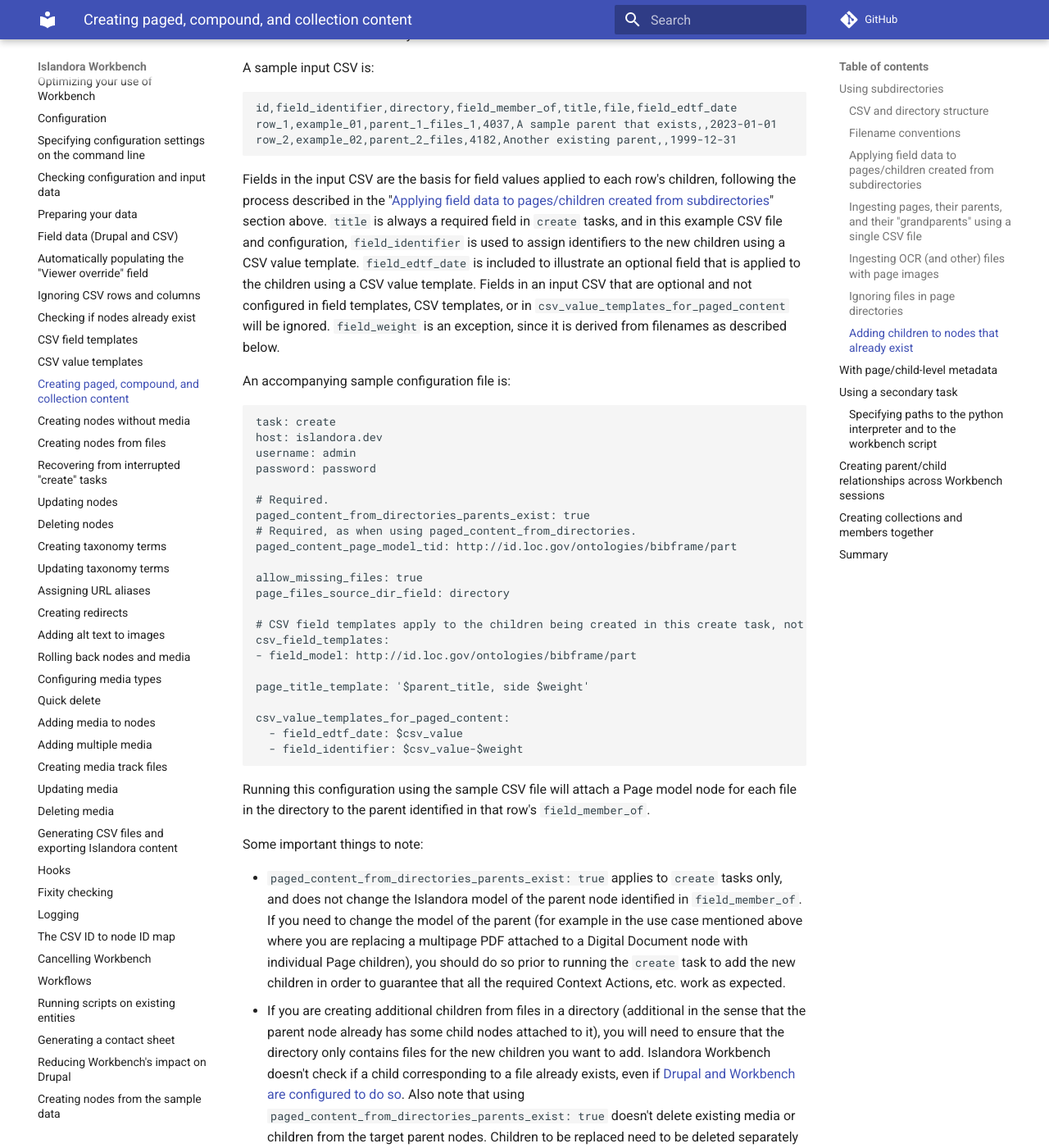
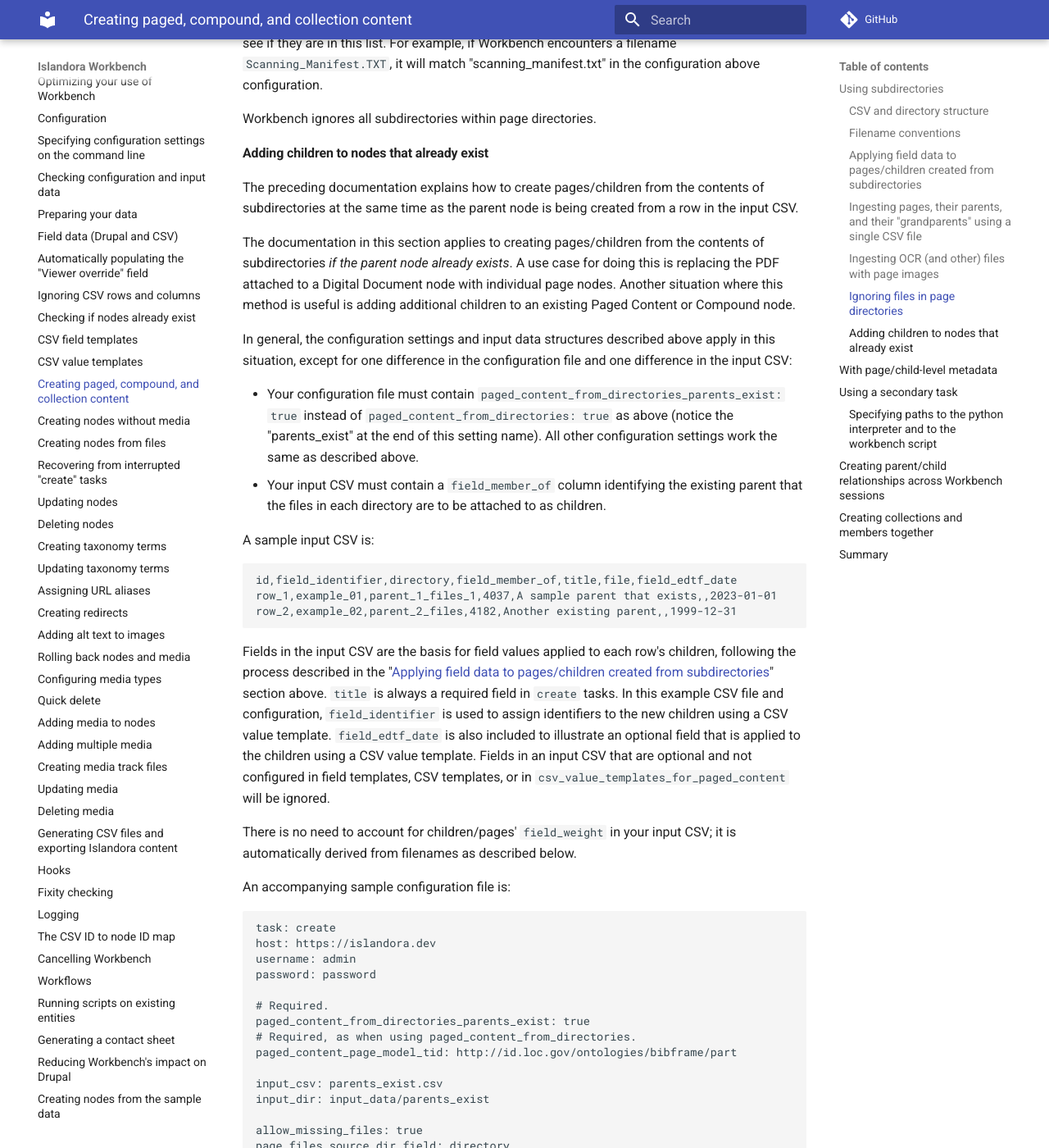
Before and after one commit to mjordan/islandora_workbench_docs, an MkDocs documentation site: the page built from docs/paged_and_compound.md, in a window 1280 px wide and 1400 px high, scrolled down 8892 px. Shown: the whole window at 82% size. Built offline with MkDocs 1.6.1 and Material for MkDocs 9.7.7, drawn with Linux system fonts in a browser that asks for light colours; comment, search, counter and statistics services are not loaded; some of the changed text lies outside the part shown.

Commit message:
Some more cleanups and edits.

````diff
--- a/docs/paged_and_compound.md
+++ b/docs/paged_and_compound.md
@@ -1,6 +1,7 @@
 Islandora Workbench provides three ways to create paged and compound content:
 
 * using a subdirectory structure to define the relationship between the parent item and its children
+* using a subdirectory structure to define the relationship between an existing parent item and its children
 * using page-level metadata in the CSV to establish that relationship
 * using a secondary task.
 
@@ -8,7 +9,8 @@
 
 | Method | Use when | Parent/child relationships created by | Content types | Metadata on children | Order/weight of children|
 | --- | --- | --- | --- | --- | --- |
-| [Using subdirectories](/islandora_workbench_docs/paged_and_compound/#using-subdirectories) | Creating paged content (or  multipart content) with minimal or no metadata | Media files for children (typically page images) for each parent are grouped in subdirectories | Parents and children must have same content type | Only parent items have rowns in the input CSV. Child titles are generated by `page_title_template` config setting; required fields in content type are inherited from parent; additional fields can be added to children using [CSV value templates](/islandora_workbench_docs/csv_value_templates/#applying-csv-value-templates-to-paged-content) | Files in a CSV row's directory are named using a "[sequence indicator](/islandora_workbench_docs/paged_and_compound/#filename-conventions)",  which Workbench uses to populate child nodes' `field_weight` |
+| [Using subdirectories](/islandora_workbench_docs/paged_and_compound/#using-subdirectories) | Creating paged content (or  multipart content) with minimal or no metadata | Media files for children (typically page images) for each parent are grouped in subdirectories | Parents and children must have same content type | Only parent items have rows in the input CSV. Child titles are generated by `page_title_template` config setting; required fields in content type are inherited from parent; additional fields can be added to children using [CSV value templates](/islandora_workbench_docs/csv_value_templates/#applying-csv-value-templates-to-paged-content) | Files in a CSV row's directory are named using a "[sequence indicator](/islandora_workbench_docs/paged_and_compound/#filename-conventions)",  which Workbench uses to populate child nodes' `field_weight` |
+| [Adding children to nodes that already exist](/islandora_workbench_docs/paged_and_compound/#adding-children-to-nodes-that-already-exist) | Creating paged content (or  multipart content) with minimal or no metadata where the parent node already exists in Drupal | Media files for children (typically page images) for each parent are grouped in subdirectories | Parents and children must have same content type | Parent items have rows in the input CSV, but since parent nodes are not created, this data is only used as a basis for applying values to the children. Child titles are generated by `page_title_template` config setting; required fields in content type are inherited from the CSV; additional fields can be added to children using [CSV value templates](/islandora_workbench_docs/csv_value_templates/#applying-csv-value-templates-to-paged-content) | Files in a CSV row's directory are named using a "[sequence indicator](/islandora_workbench_docs/paged_and_compound/#filename-conventions)",  which Workbench uses to populate child nodes' `field_weight` |
 | [With page/child-level metadata](/islandora_workbench_docs/paged_and_compound/#with-pagechild-level-metadata) | Creating parents and children that have same content type, and the children have their own metadata | `parent_id` column in children's rows in shared CSV |  Parents and children must have same content type | All parents and children have their own rows in a single, shared input CSV | `field_weight` column in shared input CSV |
 | [Using a secondary task](/islandora_workbench_docs/paged_and_compound/#using-a-secondary-task) | Creating parents and children that have different content types,  and children have their own metadata | `parent_id` column in children's CSV | Parents and children can have different content types | Parents and children have separate input CSV files, with the children's file registered as the secondary task's input CSV | `field_weight` column in children's input CSV |
 
@@ -242,14 +244,15 @@
 row_2,example_02,parent_2_files,4182,Another existing parent,,1999-12-31
 ```
 
-Fields in the input CSV are the basis for field values applied to each row's children, following the process described in the "[Applying field data to pages/children created from subdirectories](/islandora_workbench_docs/paged_and_compound/#applying-field-data-to-pageschildren-created-from-subdirectories)" section above. `title` is always a required field in `create` tasks, and in this example CSV file and configuration, `field_identifier` is used to assign identifiers to the new children using a CSV value template. `field_edtf_date` is included to illustrate an optional field that is applied to the children using a CSV value template. Fields in an input CSV that are optional and not configured in field templates, CSV templates, or in `csv_value_templates_for_paged_content` will be ignored. `field_weight` is an exception, since it is derived from filenames as described below.
+Fields in the input CSV are the basis for field values applied to each row's children, following the process described in the "[Applying field data to pages/children created from subdirectories](/islandora_workbench_docs/paged_and_compound/#applying-field-data-to-pageschildren-created-from-subdirectories)" section above. `title` is always a required field in `create` tasks. In this example CSV file and configuration, `field_identifier` is used to assign identifiers to the new children using a CSV value template. `field_edtf_date` is also included to illustrate an optional field that is applied to the children using a CSV value template. Fields in an input CSV that are optional and not configured in field templates, CSV templates, or in `csv_value_templates_for_paged_content` will be ignored.
 
+There is no need to account for children/pages' `field_weight` in your input CSV; it is automatically derived from filenames as described below.
 
 An accompanying sample configuration file is:
 
 ```yaml
 task: create
-host: islandora.dev
+host: https://islandora.dev
 username: admin
 password: password
 
@@ -258,15 +261,20 @@
 # Required, as when using paged_content_from_directories.
 paged_content_page_model_tid: http://id.loc.gov/ontologies/bibframe/part
 
+input_csv: parents_exist.csv
+input_dir: input_data/parents_exist
+
 allow_missing_files: true
 page_files_source_dir_field: directory
 
-# CSV field templates apply to the children being created in this create task, not the existing parent.
+# In this type of task, CSV field templates apply to the children being created, not the existing parent.
 csv_field_templates:
 - field_model: http://id.loc.gov/ontologies/bibframe/part
 
 page_title_template: '$parent_title, side $weight'
 
+# In this type of task, csv_field_templates and csv_value_templates_for_paged_content
+# both do the same thing.
 csv_value_templates_for_paged_content:
   - field_edtf_date: $csv_value
   - field_identifier: $csv_value-$weight
````
Also changed, not shown: other parts of docs/paged_and_compound.md (+2 -2 lines), docs/changelog.md (+1 -0 lines).
